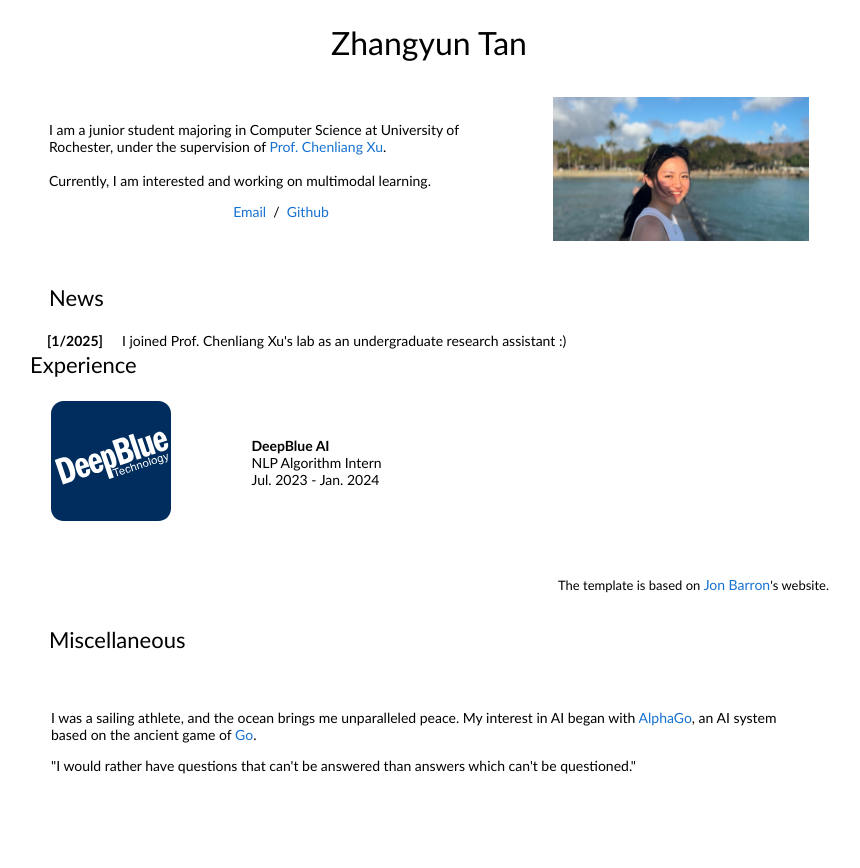
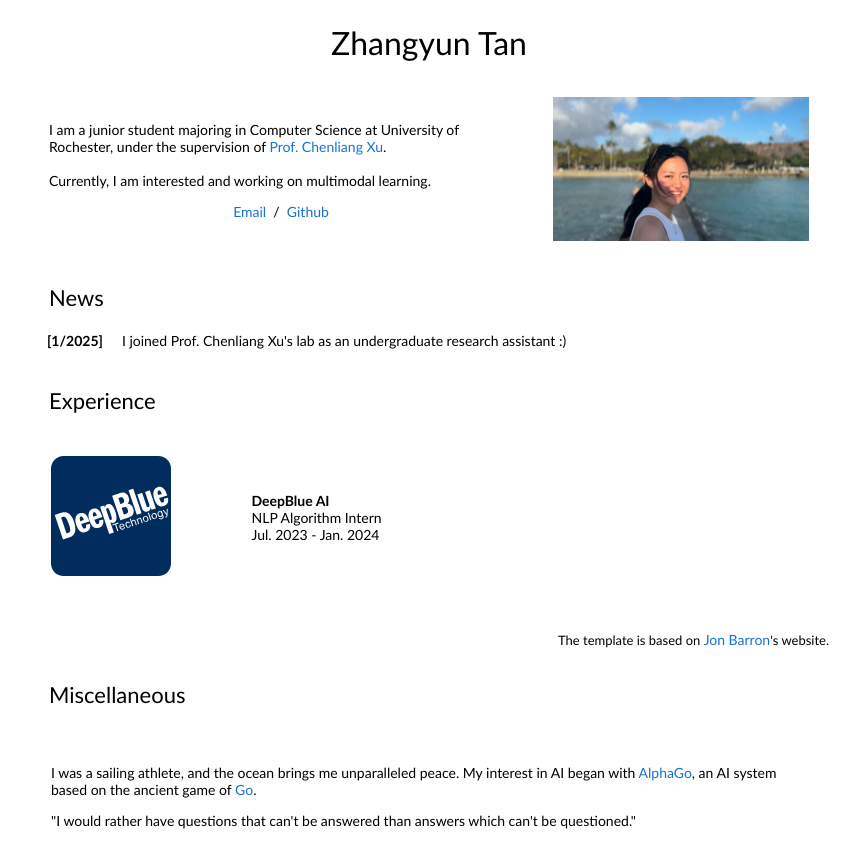
Before and after one commit to zhangyun04/zhangyun04.github.io, a plain HTML site: page index.html in a window 1280 px wide. Shown: the whole page, without its empty margins (211-1071 px from the left). Before the commit the page ends 818 px from the top, so only its background shows below. Drawn offline with Linux system fonts and the light colour scheme.

Commit message:
fix format

```diff
--- a/index.html
+++ b/index.html
@@ -74,9 +74,10 @@
           </tr>
         </tbody>
     </table>
+        <br>
         <table style="width:100%;border:0px;border-spacing:0px;border-collapse:separate;margin-right:auto;margin-left:auto;"><tbody>
             <tr>
-            <td>
+            <td style="padding:20px">
               <heading>Experience</heading>
             </td>
           </tr>
```
